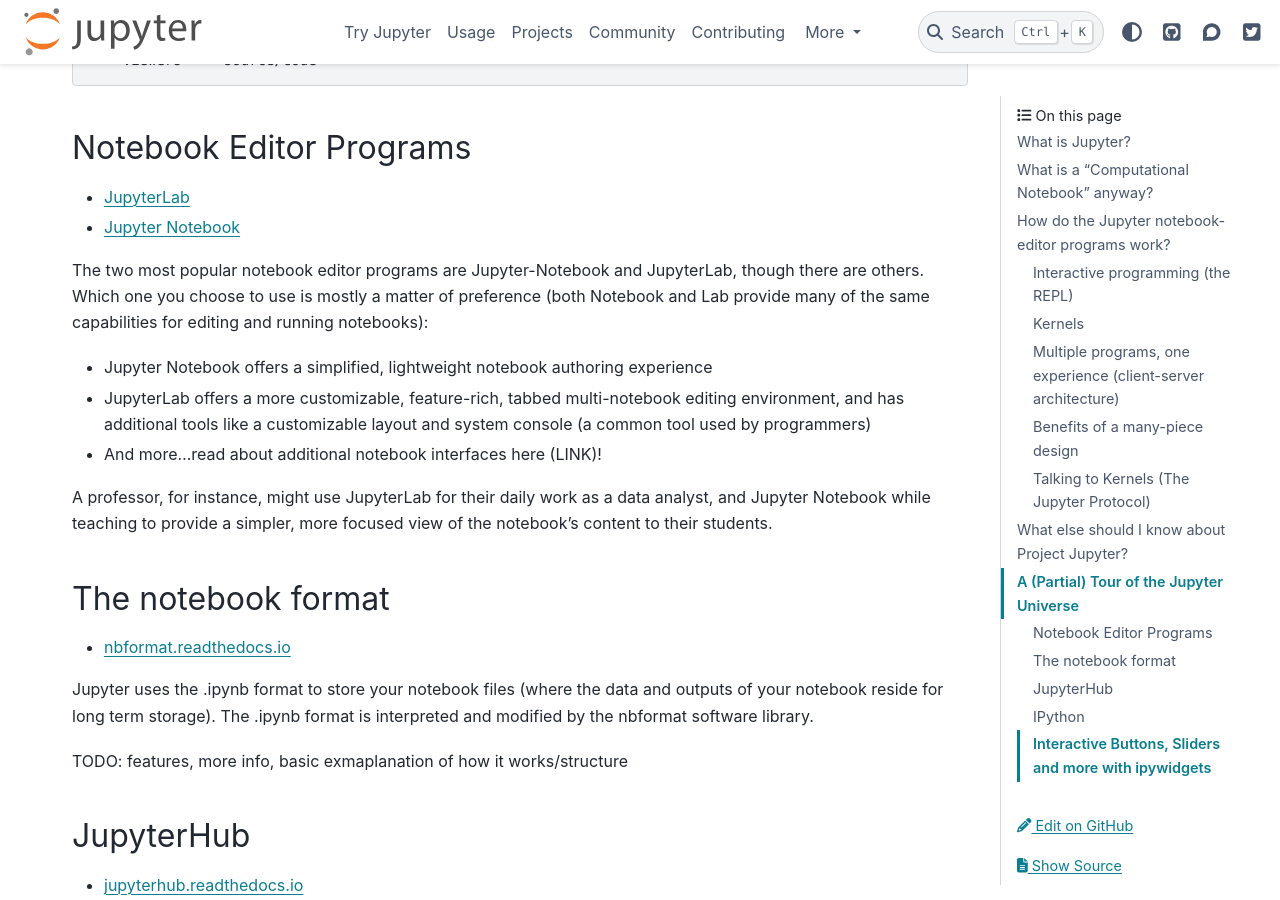
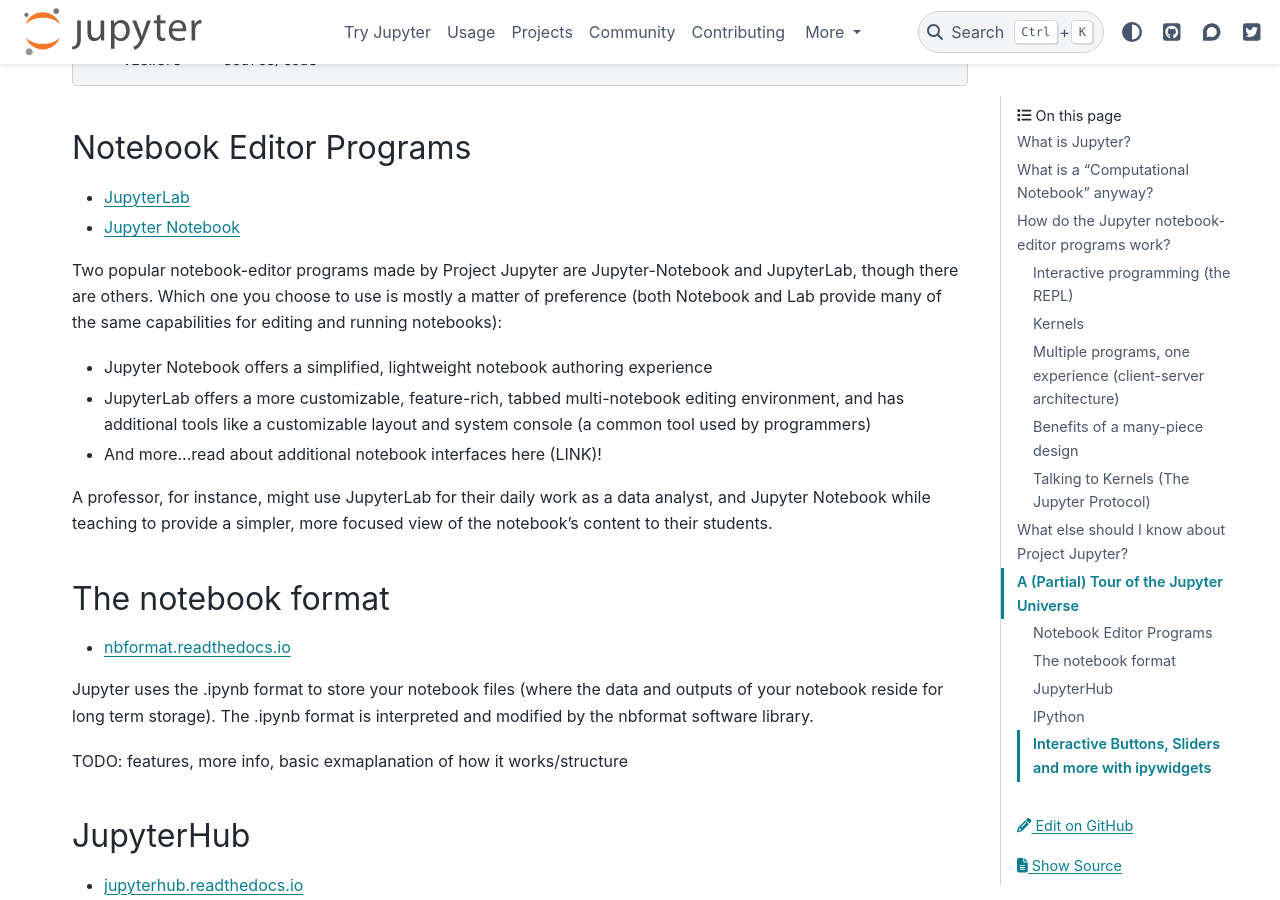
Before and after one commit to jupyter/jupyter, a Sphinx documentation site: the page built from docs/source/what_is_jupyter.md, in a window 1280 px wide and 900 px high, scrolled down 6413 px. Built offline with Sphinx 7.4.7 and the PyData theme 0.15.4, drawn with Linux system fonts in a browser that asks for light colours; pages that are not in the unit, such as notebooks, are missing from menus.

Commit message:
Editors section feedback.

```diff
--- a/docs/source/what_is_jupyter.md
+++ b/docs/source/what_is_jupyter.md
@@ -312,7 +312,7 @@
 - [JupyterLab](https://jupyterlab.readthedocs.io/en/latest/)
 - [Jupyter Notebook](https://jupyter-notebook.readthedocs.io/en/stable/)
 
-The two most popular notebook editor programs are Jupyter-Notebook and
+Two popular notebook-editor programs made by Project Jupyter are Jupyter-Notebook and
 JupyterLab, though there are others. Which one you choose to use is
 mostly a matter of preference (both Notebook and Lab provide many of the
 same capabilities for editing and running notebooks):
```
